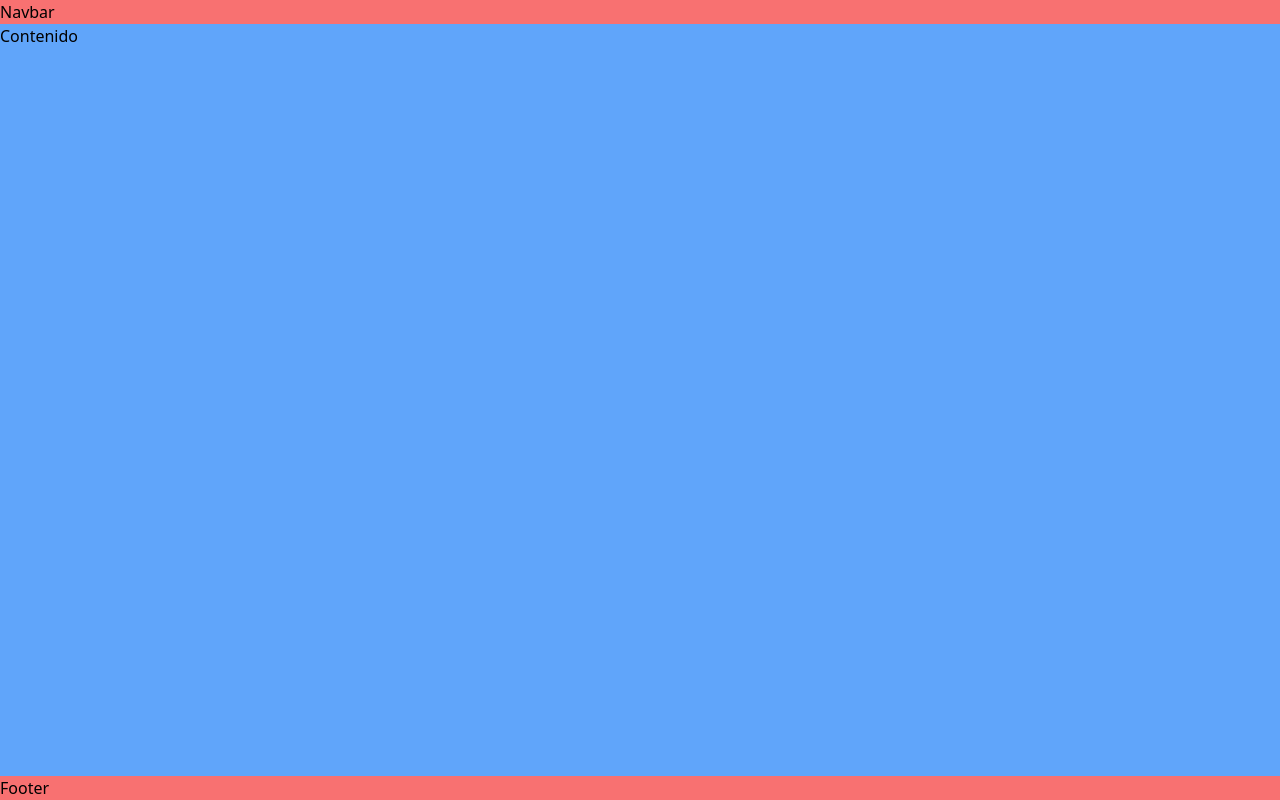
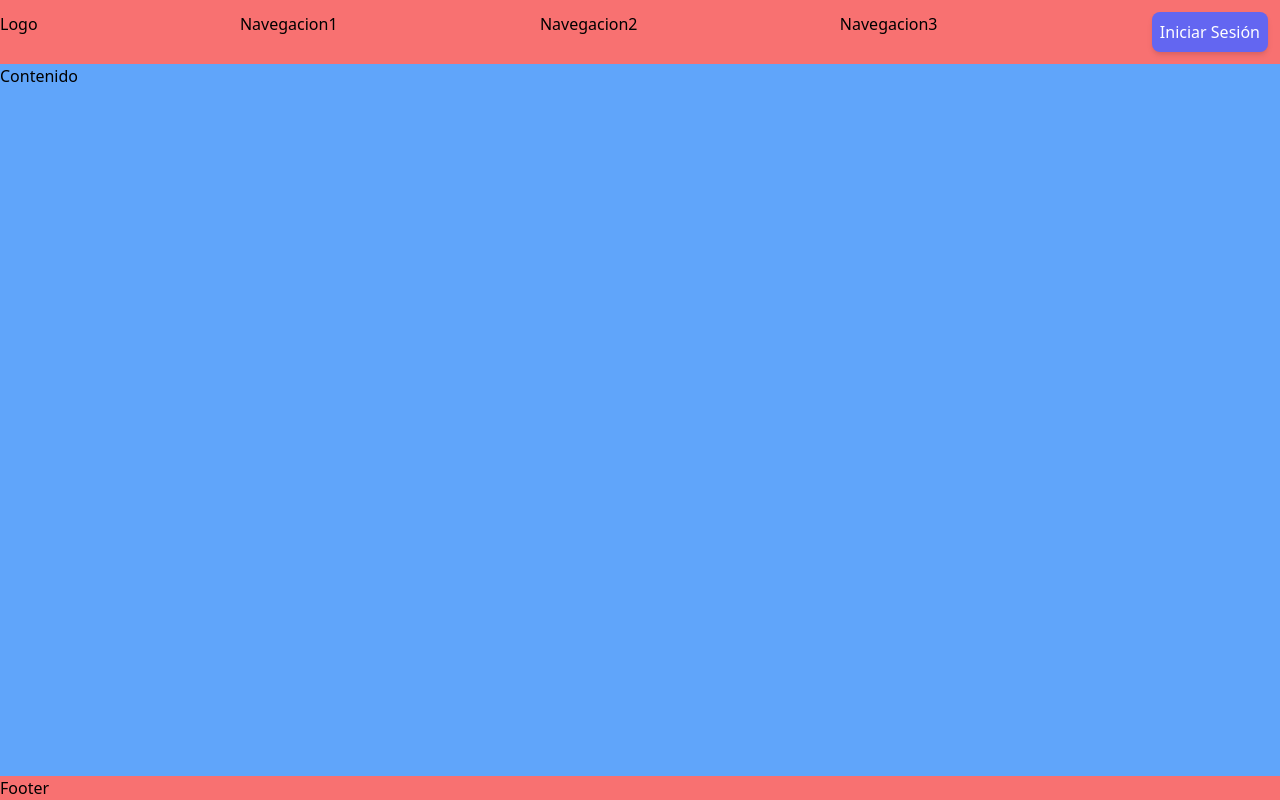
Before and after one commit to pipesierrae/sellstorefsfront, a React (Create React App) app: page / in a window 1280 px wide. Built offline with nearby package versions, Linux system fonts and the light colour scheme.

Commit message:
Finalizar Version 1

```diff
--- a/src/components/Navbar.jsx
+++ b/src/components/Navbar.jsx
@@ -1,7 +1,24 @@
 import React from 'react';
+import { Link } from 'react-router-dom';
 
 const Navbar = () => {
-  return <nav className='flex space-between bg-red-400'>Navbar</nav>;
+  return (
+    <nav className='bg-red-400'>
+      <ul className='flex w-full justify-between my-3'>
+        <li>Logo</li>
+        <li>Navegacion1</li>
+        <li>Navegacion2</li>
+        <li>Navegacion3</li>
+        <li className='px-3'>
+          <Link to='/login'>
+            <button className='bg-indigo-500 p-2 text-white rounded-lg shadow-md hover:bg-indigo-700'>
+              Iniciar Sesión
+            </button>
+          </Link>
+        </li>
+      </ul>
+    </nav>
+  );
 };
 
 export default Navbar;
--- a/src/layouts/PublicLayout.jsx
+++ b/src/layouts/PublicLayout.jsx
@@ -2,7 +2,7 @@ import React from 'react';
 import Navbar from 'components/Navbar';
 import Footer from 'components/Footer';
 
-const Layout = ({ children }) => {
+const PublicLayout = ({ children }) => {
   return (
     <div className='flex flex-col justify-between h-screen'>
       <Navbar />
@@ -12,4 +12,4 @@ const Layout = ({ children }) => {
   );
 };
 
-export default Layout;
+export default PublicLayout;
--- /dev/null
+++ b/src/pages/admin/Clientes.jsx
@@ -0,0 +1,7 @@
+import React from 'react';
+
+const Clientes = () => {
+  return <div>Administracion de clientes</div>;
+};
+
+export default Clientes;
--- a/src/pages/admin/Index.jsx
+++ b/src/pages/admin/Index.jsx
@@ -1,7 +1,7 @@
 import React from 'react';
 
 const Admin = () => {
-  return <div>Contenido</div>;
+  return <div>Index del panel de Admin</div>;
 };
 
 export default Admin;
--- a/src/pages/admin/Vehiculos.jsx
+++ b/src/pages/admin/Vehiculos.jsx
@@ -1,7 +1,7 @@
 import React from 'react';
 
 const Vehiculos = () => {
-  return <div className=''>Vehiculos</div>;
+  return <div>Administracion de Vehiculos</div>;
 };
 
 export default Vehiculos;
```
Also changed, not shown: src/App.jsx (line endings or trailing spaces), src/layouts/PrivateLayout.jsx (line endings or trailing spaces).
